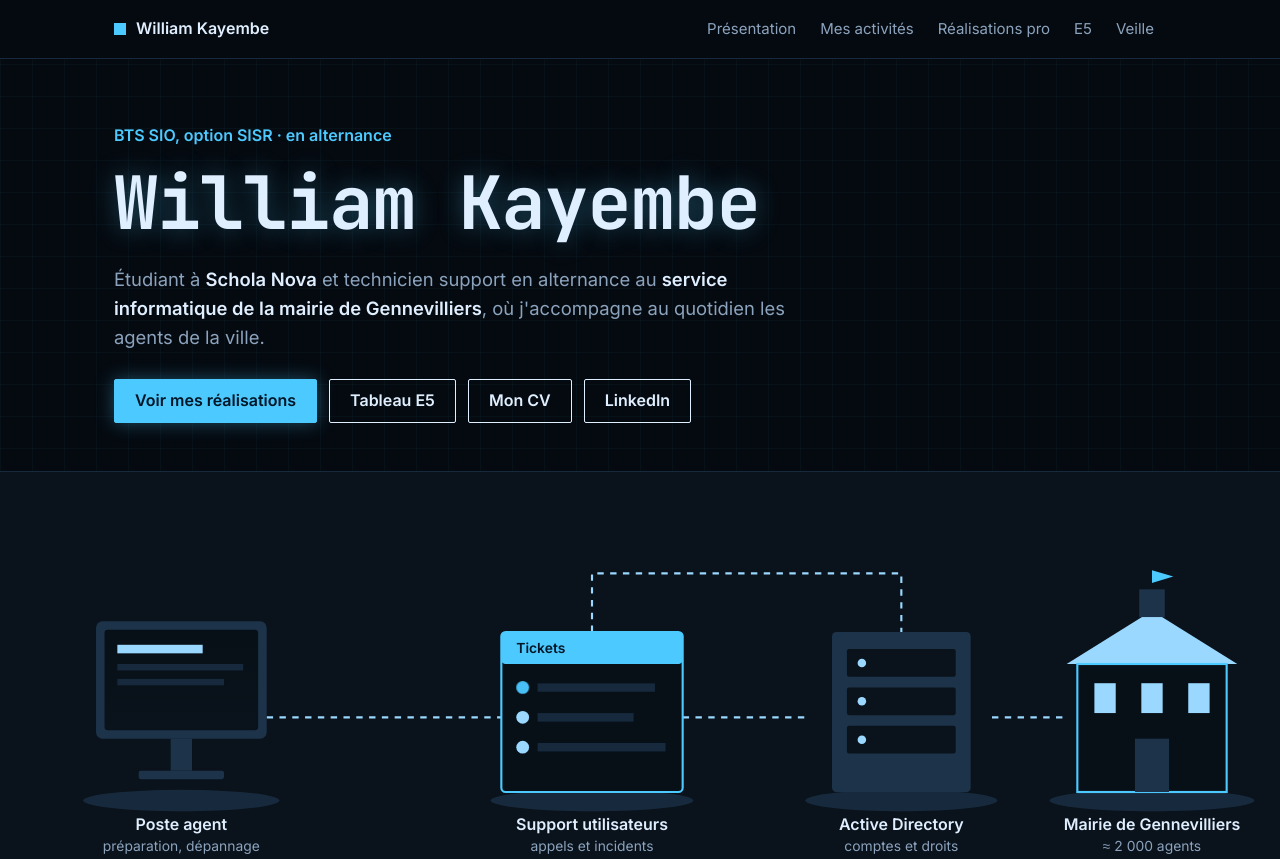
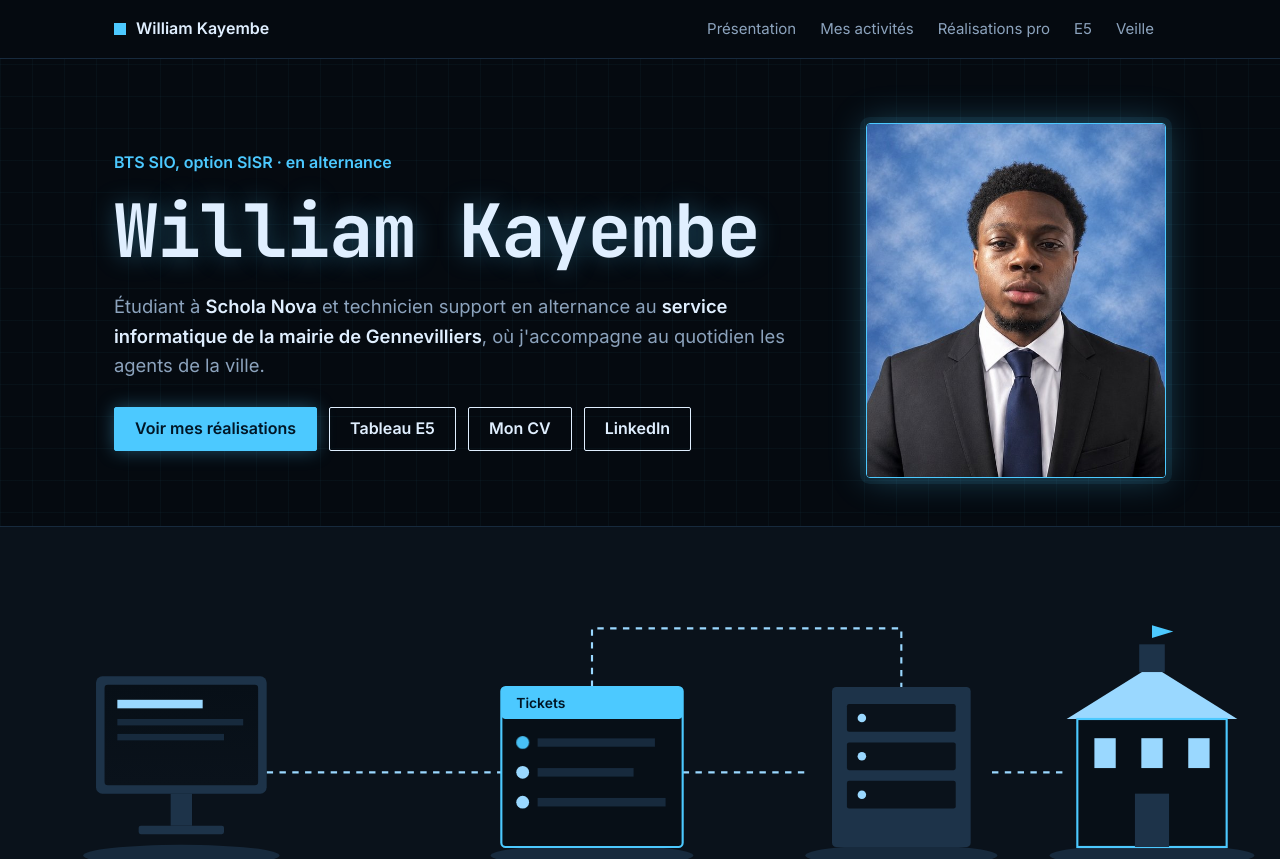
Before and after one commit to williamkayembe-tech/williamkayembe-tech.github.io, a plain HTML site: page index.html in a window 1280 px wide. Shown: the top 859 px of the page. Drawn offline with Linux system fonts and the light colour scheme.

Commit message:
Photo dans l'en-tête

```diff
--- a/index.html
+++ b/index.html
@@ -150,6 +150,10 @@ table.cmp td:first-child{color:var(--red);font-family:"JetBrains Mono",monospace
 .me{display:flex;flex-wrap:wrap;gap:12px;margin-top:22px}
 .sheet{display:block;max-width:900px;margin:0 auto;background:#fff;border:1px solid var(--line);border-radius:2px;box-shadow:0 0 24px rgba(76,201,255,.15)}
 .sheet img{display:block;width:100%;height:auto}
+.hgrid{display:grid;grid-template-columns:minmax(0,1fr) minmax(0,300px);gap:clamp(24px,4vw,56px);align-items:center}
+.me-photo{margin:0;justify-self:end;width:100%;max-width:300px;border:1px solid var(--red);border-radius:4px;overflow:hidden;box-shadow:0 0 0 6px rgba(76,201,255,.08),0 0 36px rgba(76,201,255,.3)}
+.me-photo img{display:block;width:100%;height:auto}
+@media(max-width:760px){.hgrid{grid-template-columns:minmax(0,1fr)}.me-photo{justify-self:start;max-width:220px;order:-1}}
 footer{border-top:1px solid var(--line);padding-block:28px;color:var(--muted);font-size:14px}
 footer .wrap{display:flex;justify-content:space-between;gap:12px;flex-wrap:wrap}
 
@@ -173,7 +177,8 @@ footer .wrap{display:flex;justify-content:space-between;gap:12px;flex-wrap:wrap}
 </nav>
 
 <header class="hero" id="presentation">
-  <div class="wrap">
+  <div class="wrap hgrid">
+    <div>
     <p class="role">BTS SIO, option SISR · en alternance</p>
     <h1>William Kayembe</h1>
     <p class="lead">Étudiant à <b>Schola Nova</b> et technicien support en alternance au <b>service informatique de la mairie de Gennevilliers</b>, où j'accompagne au quotidien les agents de la ville.</p>
@@ -183,6 +188,8 @@ footer .wrap{display:flex;justify-content:space-between;gap:12px;flex-wrap:wrap}
       <a class="btn" href="CV_William_Kayembe.pdf" target="_blank" rel="noopener">Mon CV</a>
       <a class="btn" href="https://www.linkedin.com/in/william-kayembe" target="_blank" rel="noopener">LinkedIn</a>
     </div>
+    </div>
+    <figure class="me-photo"><img src="photo_william.jpg" alt="Photo de William Kayembe" width="560" height="665"></figure>
   </div>
   <div class="scene" aria-hidden="true">
     <svg viewBox="0 0 1200 380" preserveAspectRatio="xMidYMid meet">
```
Also changed, not shown: photo_william.jpg (added).
